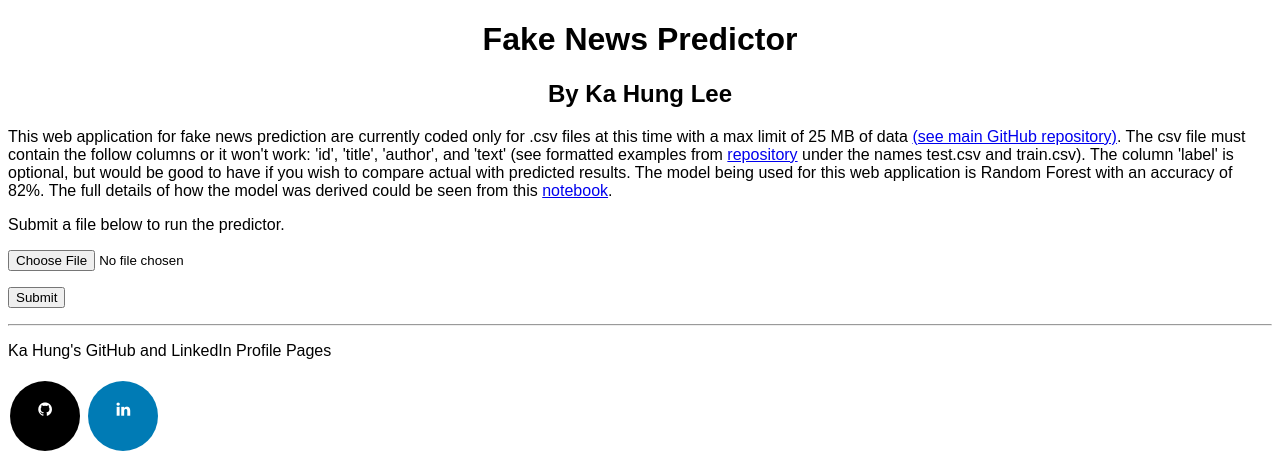
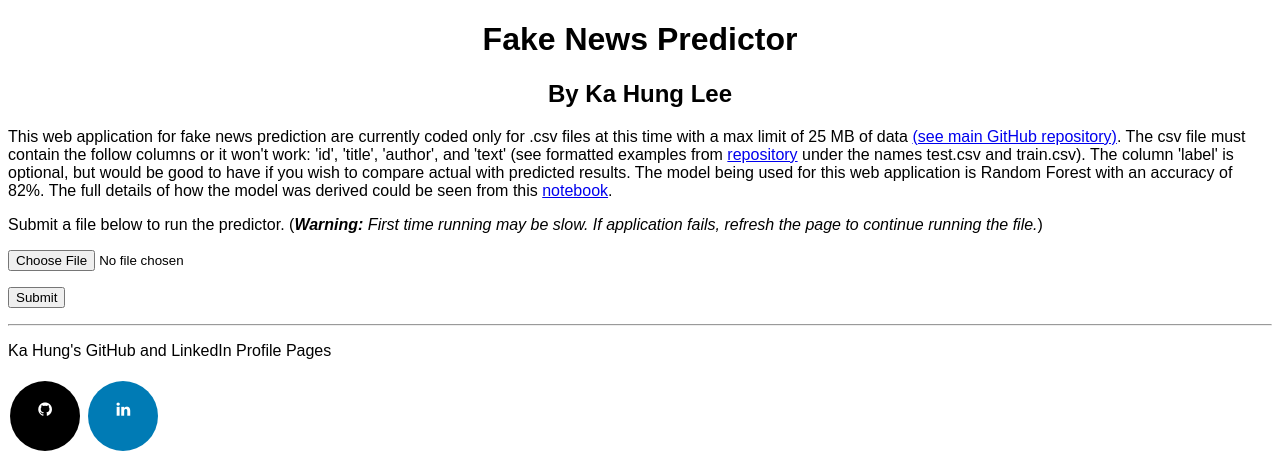
Before and after one commit to leekahung/fake_news_predictor_randfor, a Flask app: page / in a window 1280 px wide. Shown: the top 474 px of the page. Run offline with Flask 2, Linux system fonts and the light colour scheme.

Commit message:
Styling index.html

```diff
--- a/templates/index.html
+++ b/templates/index.html
@@ -58,7 +58,7 @@
         <h1>Fake News Predictor</h1>
         <h2>By Ka Hung Lee</h2>
         <p>This web application for fake news prediction are currently coded only for .csv files at this time with a max limit of 25 MB of data <a href="https://github.com/leekahung/fake_news_predictor_randfor">(see main GitHub repository)</a>. The csv file must contain the follow columns or it won't work: 'id', 'title', 'author', and 'text' (see formatted examples from <a href="https://github.com/leekahung/fake_news_predictor_randfor/tree/main/data_files">repository</a> under the names test.csv and train.csv). The column 'label' is optional, but would be good to have if you wish to compare actual with predicted results. The model being used for this web application is Random Forest with an accuracy of 82%. The full details of how the model was derived could be seen from this <a href="https://github.com/leekahung/fake_news_predictor_randfor/blob/main/notebooks/predictive_model_pipeline_for_fake_news.ipynb">notebook</a>.</p>
-        <p>Submit a file below to run the predictor.</p>
+        <p>Submit a file below to run the predictor. (<em><strong>Warning:</strong> First time running may be slow. If application fails, refresh the page to continue running the file.</em>)</p>
         <form method="POST" action="https://fake-news-predictor-randfor.herokuapp.com/uploader" enctype="multipart/form-data">
             <p><input type="file", name="csv_file"/></p>
             <p><input type="submit" value="Submit"></p>
```
